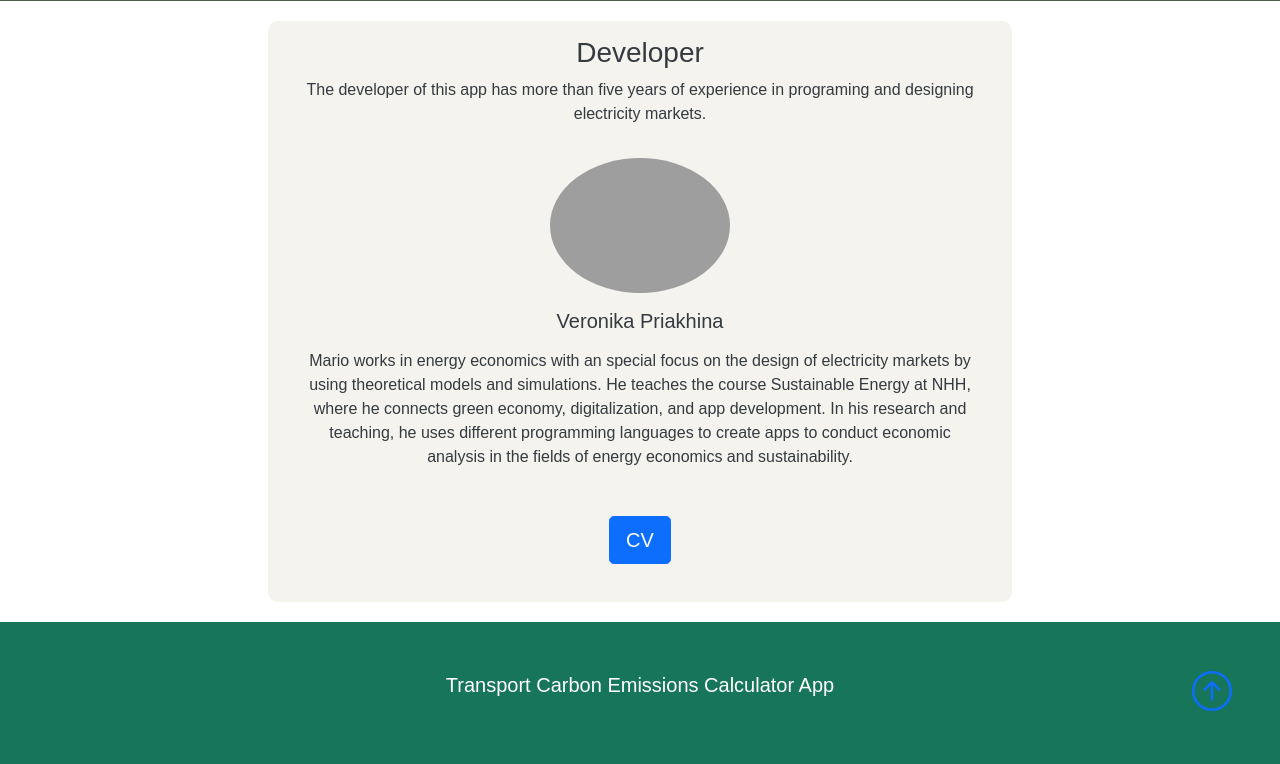
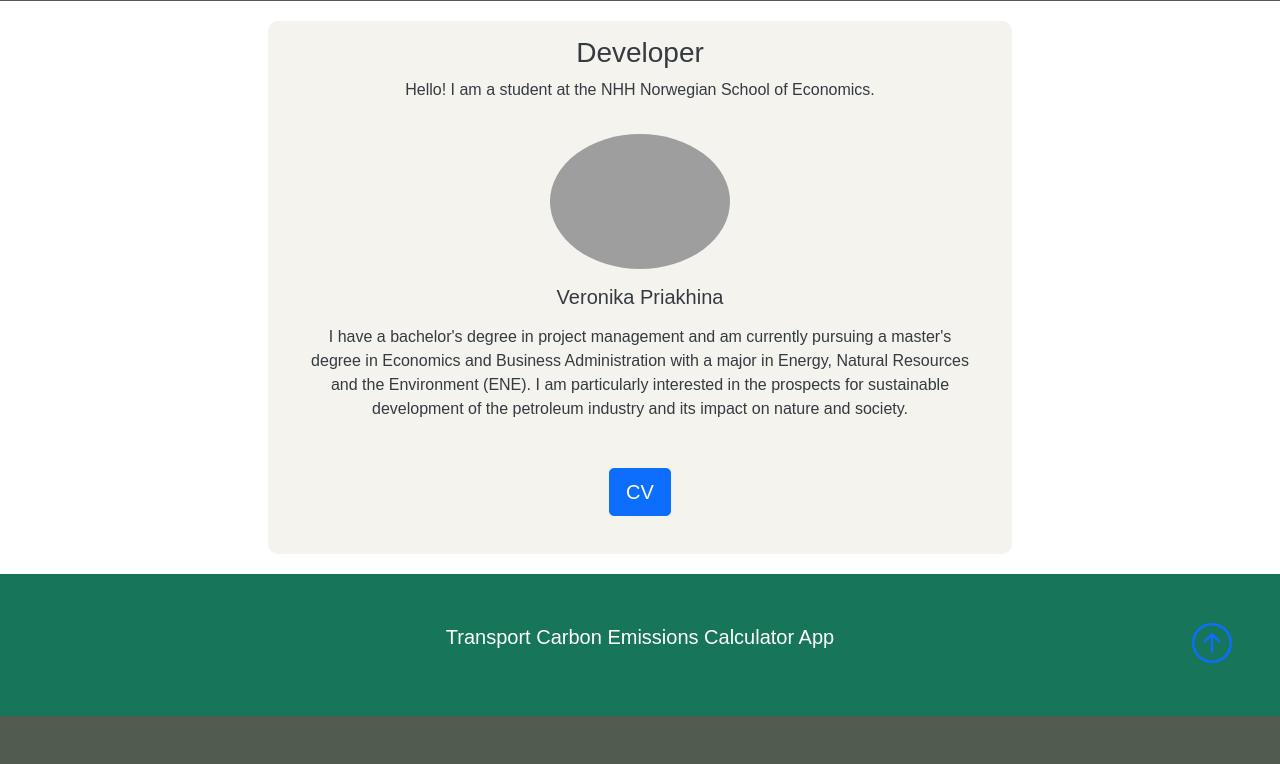
Before and after one commit to VeronikaPriakhina/ENE425-2022-app-Veronika, a Flask app: page / in a window 1280 px wide. Shown: the part 560-1324 px from the top of the page. After the commit the page ends 1276 px from the top, so only its background shows below. Run offline with Flask 2, Linux system fonts and the light colour scheme; some libraries are stand-ins or nearby versions; grey boxes are pictures that could not be loaded.

Commit message:
Update home.html

```diff
--- a/templates/home.html
+++ b/templates/home.html
@@ -42,8 +42,7 @@
                 </div>
                 <div class="box">
                     <h3 class="text-center", style="color=#343a40;">Developer</h3>
-                    <p class="color=#343a40">The developer of this app has more than five years of experience in
-                        programing and designing electricity markets.
+                    <p class="color=#343a40">Hello! I am a student at the NHH Norwegian School of Economics.
                     </p>
 
                     <div class="card-body text-center">
@@ -52,12 +51,11 @@
                              alt="", style="max-width: 180px; max-height: 180px"
                         />
                         <h5 class="card-title mb-3">Veronika Priakhina</h5>
-                        <p class="card-text">Mario works in energy economics with an
-                            special focus on the design of electricity markets by using theoretical
-                            models and simulations. He teaches the course Sustainable Energy at NHH,
-                            where he connects green economy, digitalization, and app development.
-                            In his research and teaching, he uses different programming languages to create apps to conduct
-                            economic analysis in the fields of energy economics and sustainability.
+                        <p class="card-text">I have a bachelor's degree in project management and am currently
+                            pursuing a master's degree in Economics and Business Administration with a major
+                            in Energy, Natural Resources and the Environment (ENE). I am particularly interested
+                            in the prospects for sustainable development of the petroleum industry and its
+                            impact on nature and society.
                         </p>
                         </br>
                         <div class="container_buttons_developer">
```
